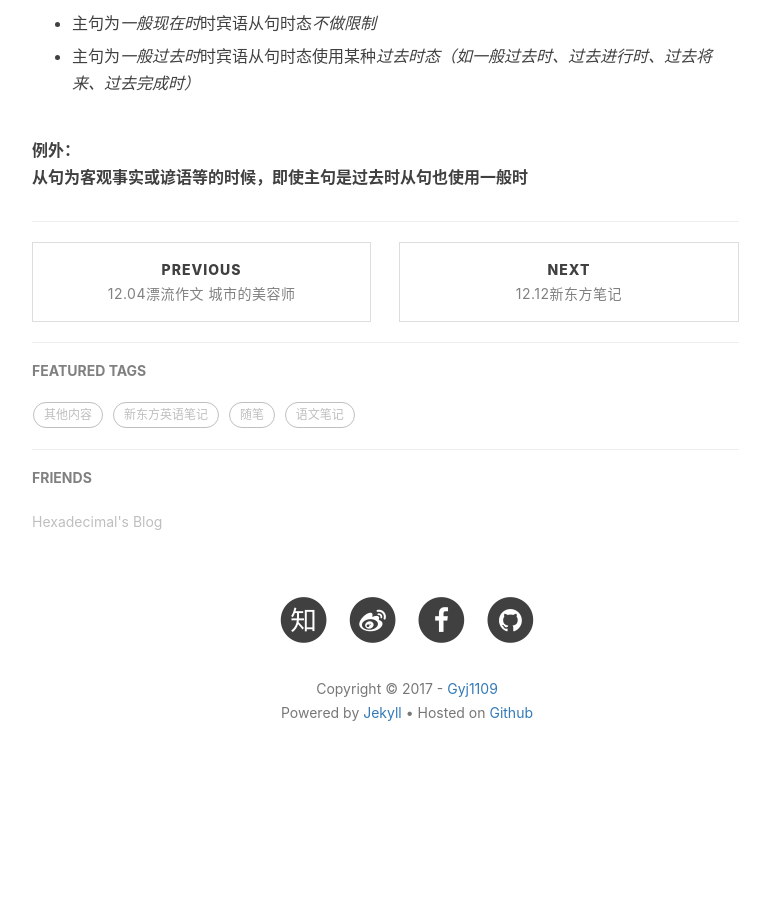
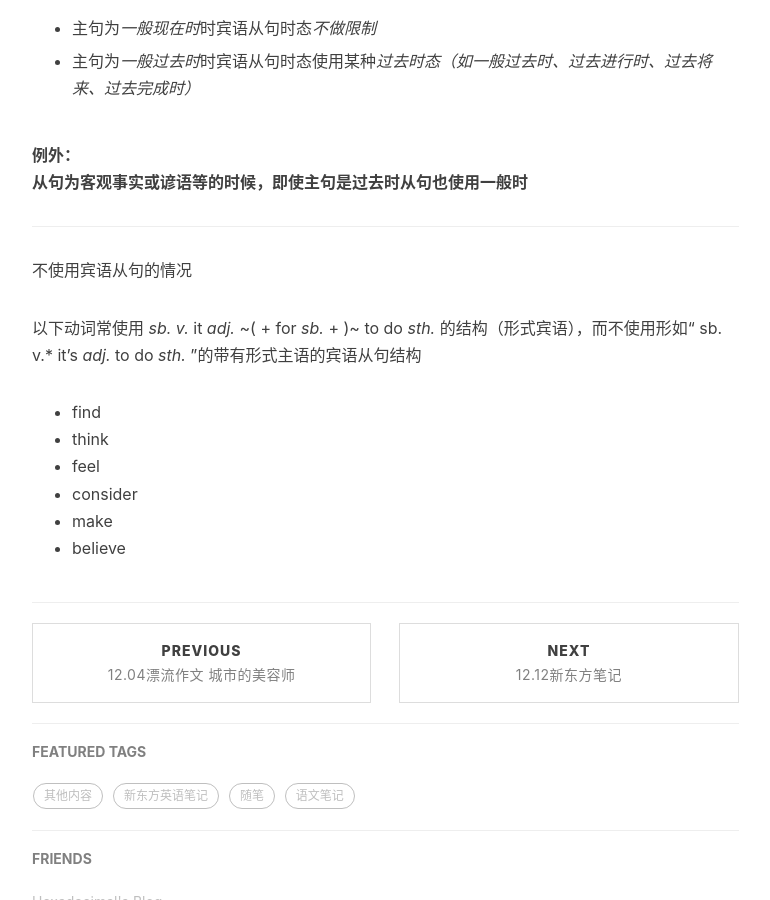
Before and after one commit to Potat0000/Blog-Jekyll, a Jekyll site: the page built from _posts/2015-12-12-English-Object_Clauses.md, in a window 1280 px wide and 900 px high, scrolled down 1430 px. Shown: the whole window, without its empty margins (233-1003 px from the left). Built offline with Jekyll 4.4.1, drawn with Linux system fonts in a browser that asks for light colours; nearby versions of some CDN libraries; comment, search, counter and statistics services are not loaded; before the commit the page ends 2219 px from its top, so only the background shows below that.

Commit message:
增改了宾语从句的笔记

```diff
--- a/_posts/2015-12-12-English-Object_Clauses.md
+++ b/_posts/2015-12-12-English-Object_Clauses.md
@@ -24,25 +24,21 @@
 
 宾语从句结构：
 
-<ul>
-  <li>
-    <p>主语 + 谓语 + that（可省略）+ 主语 + 谓语（或系动词）+ 宾语（或表语）+ 【陈述句】</p>
-  </li>
-  <li>
-    <p>主语 + 系动词 + 表语 + that（可省略）+ 主语 + 谓语（或系动词）+ 宾语（或表语）+ 【一般疑问句】</p>
-  </li>
-  <li>
-    <p>主语 + 谓语 + whether/if + 主语 + 谓语（或系动词）+ 宾语（或表语）+ 【一般疑问句】<br>
-    <strong>以下情况连接词只能用weather，不能用if</strong></p>
-    <ol>
-      <li>句末有or not</li>
-      <li>从句在句首</li>
-      <li>引导带to的不定式</li>
-      <li>放在介词后</li>
-    </ol>
-  </li>
-  <li>主语 + 谓语 + 特殊疑问词 + 主语 + 其他成分 + 【特殊疑问句】</li>
-</ul>
+- 主语 + 谓语 + that（可省略）+ 主语 + 谓语（或系动词）+ 宾语（或表语）+ 【陈述句】
+
+- 主语 + 系动词 + 表语 + that（可省略）+ 主语 + 谓语（或系动词）+ 宾语（或表语）+ 【一般疑问句】
+
+- 主语 + 谓语 + whether/if + 主语 + 谓语（或系动词）+ 宾语（或表语）+ 【一般疑问句】
+
+  **以下情况连接词只能用weather，不能用if**
+
+  1. 句末有or not
+  2. 从句在句首
+  3. 引导带to的不定式
+  4. 放在介词后
+
+- 主语 + 谓语 + 特殊疑问词 + 主语 + 其他成分 + 【特殊疑问句】
+
 -------
 
 宾语时态：
@@ -51,4 +47,18 @@
 
 - 主句为*一般过去时*时宾语从句时态使用某种*过去时态（如一般过去时、过去进行时、过去将来、过去完成时）*
 
-**例外：<br>从句为客观事实或谚语等的时候，即使主句是过去时从句也使用一般时**
+**例外：
+从句为客观事实或谚语等的时候，即使主句是过去时从句也使用一般时**
+
+-------
+
+不使用宾语从句的情况
+
+以下动词常使用 *sb. v.* it *adj.* ~( + for *sb.* + )~ to do *sth.* 的结构（形式宾语），而不使用形如“ sb. v.* it's *adj.* to do *sth.* ”的带有形式主语的宾语从句结构
+
+- find
+- think
+- feel
+- consider
+- make
+- believe
```
